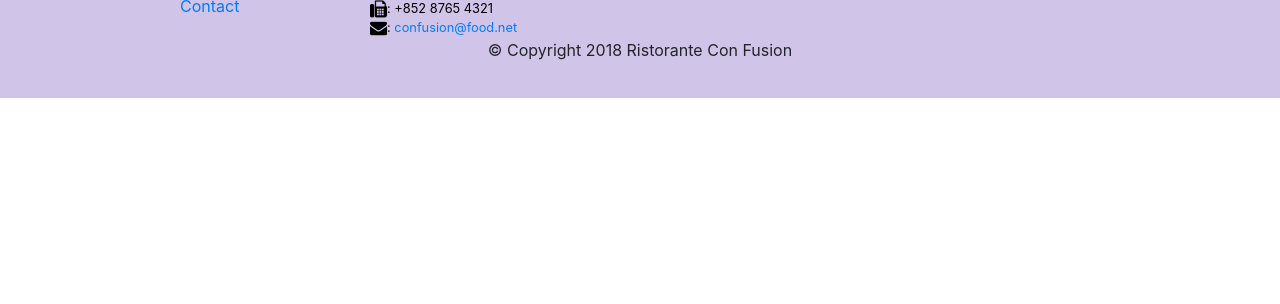
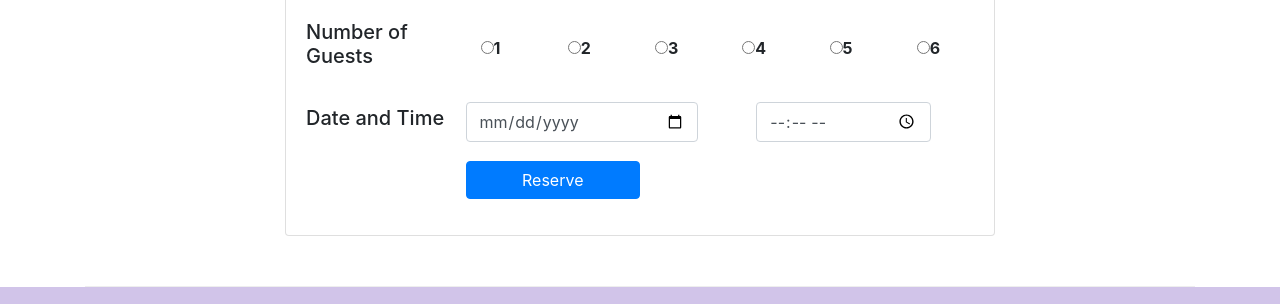
Before and after one commit to Deadreyo/Bootstrap-4-Course, a website: page index.html in a window 1280 px wide. Shown: the part 2073-2377 px from the top of the page. Before the commit the page ends 2171 px from the top, so only its background shows below. Drawn offline with nearby package versions, Linux system fonts and the light colour scheme.

Commit message:
Assignment 2

```diff
--- a/index.html
+++ b/index.html
@@ -41,8 +41,11 @@
                     <h1>Ristorante con Fusion</h1>
                     <p>We take inspiration from the World's best cuisines, and create a unique fusion experience. Our lipsmacking creations will tickle your culinary senses!</p>
                 </div>
-                <div class="col-12 col-sm align-self-center">
+                <div class="col-12 col-sm-3 align-self-center">
                     <img src="img/logo.png" class="img-fluid">
+                </div>
+                <div class="col-12 col-sm-3 align-self-center">
+                    <a class="btn btn-warning btn-sm text-black btn-block" href="#reserveForm">Reserve a Table</a>
                 </div>
             </div>
         </div>
@@ -70,8 +73,13 @@
                 <h3>This Month's Promotions</h3>
             </div>
             <div class="col">
-                <h2>Weekend Grand Buffet</h2>
-                <p class="d-none d-sm-block">Featuring mouthwatering combinations with a choice of five different salads, six enticing appetizers, six main entrees and five choicest desserts. Free flowing bubbly and soft drinks. All for just $19.99 per person </p>
+                <div class="media">
+                    <div class="media-body">
+                        <h2>Weekend Grand Buffet <span class="badge badge-danger">NEW</span></h2>
+                        <p class="d-none d-sm-block">Featuring mouthwatering combinations with a choice of five different salads, six enticing appetizers, six main entrees and five choicest desserts. Free flowing bubbly and soft drinks. All for just $19.99 per person </p>
+                    </div>
+                    <img src="img/buffet.png" alt="buffet" class="img-thumbnail ml-3 d-flex align-self-center">
+                </div>
             </div>
         </div>
 
@@ -136,6 +144,48 @@
                 </table>
             </div>
         </div>
+        <div class="row row-content justify-content-center">
+            <div class="col-12 col-sm-8" id="reserveForm">
+                <div class="card">
+                    <div class="card-header bg-warning text-white">
+                        <h2>Reserve a Table</h2>
+                    </div>
+                    <div class="card-body">
+                        <form>
+                            <div class="form-group row align-items-center">
+                                <label for="guests" class="col-12 col-sm-3 col-form-label"><h5>Number of Guests</h3></label>
+                                <div class="col">
+                                    <input type="radio" name="guests"><strong>1</strong>
+                                </div>
+                                <div class="col">
+                                    <input type="radio" name="guests"><strong>2</strong>
+                                </div>
+                                <div class="col">
+                                    <input type="radio" name="guests"><strong>3</strong>
+                                </div>
+                                <div class="col">
+                                    <input type="radio" name="guests"><strong>4</strong>
+                                </div>
+                                <div class="col">
+                                    <input type="radio" name="guests"><strong>5</strong>
+                                </div>
+                                <div class="col">
+                                    <input type="radio" name="guests"><strong>6</strong>
+                                </div>
+                            </div>
+                            <div class="form-group row align-items-center">
+                                <label for="date" class="col-form-label col-12 col-sm-3"><h5>Date and Time</h5> </label>
+                                <input type="date" name="date" placeholder="Date" id="date" class="col-7 col-sm-4 form-control">
+                                <input type="time" name="time" id="time" placeholder="time" class="offset-1 col-4 col-sm-3 form-control">
+                            </div>
+                            <div class="form-group row">
+                                <button class="btn btn-primary offset-sm-3 col-4 col-sm-3" type="submit">Reserve</button>
+                            </div>
+                        </form>
+                    </div>
+                </div>
+            </div>
+        </div>
     </div>
 
     <footer class="footer">
```
